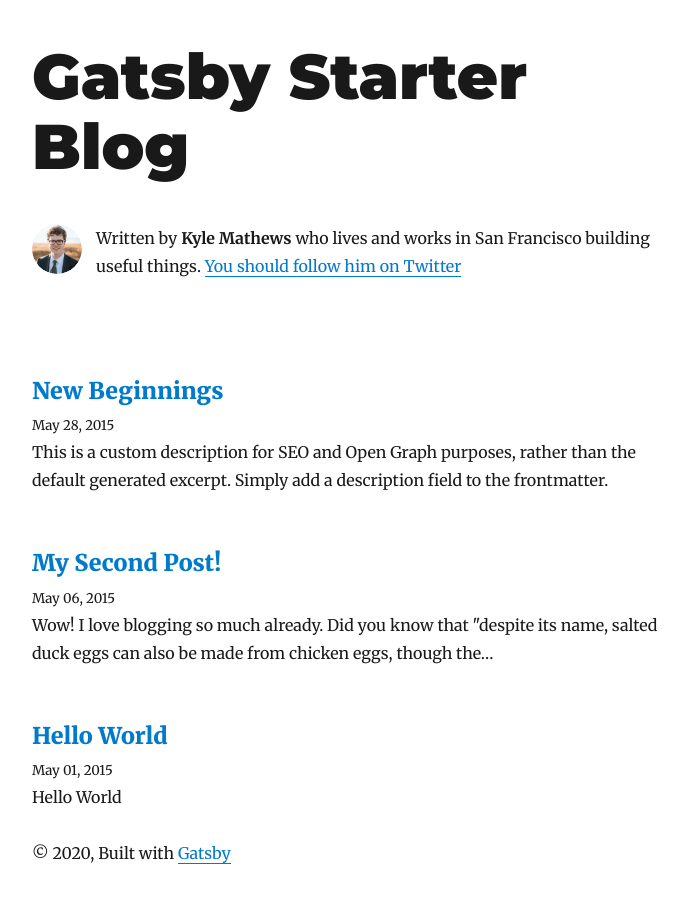
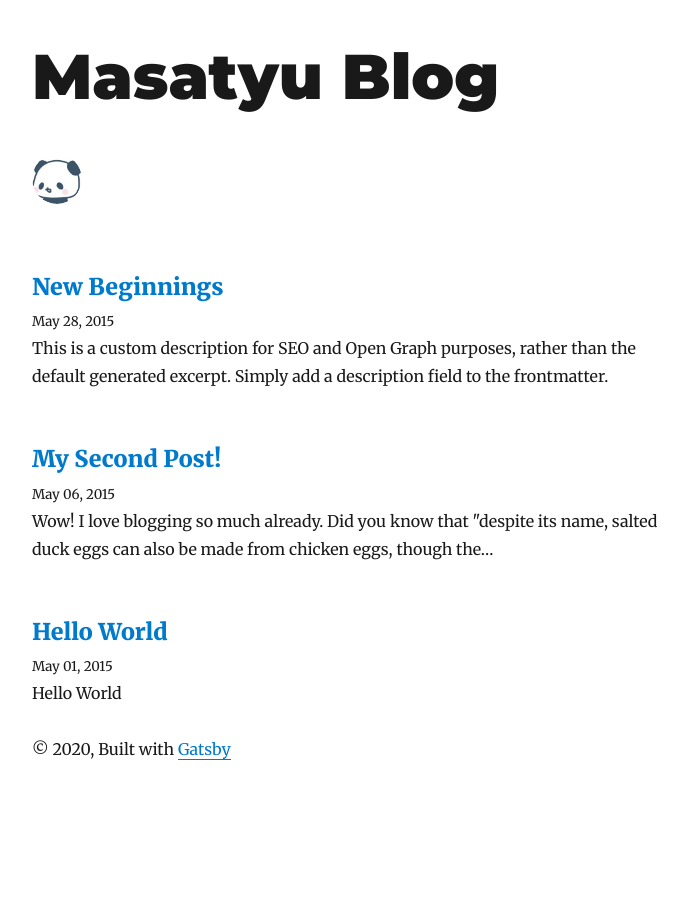
Before and after one commit to masatyu/gh-page, a Gatsby site: page / in a window 1280 px wide. Shown: the whole page, without its empty margins (293-981 px from the left). After the commit the page ends 805 px from the top, so only its background shows below. Built offline with nearby package versions, Linux system fonts and the light colour scheme; Gatsby itself is replaced by a stand-in of ours; some packages are replaced by stand-ins of ours.

Commit message:
基本修正

```diff
--- a/gatsby-config.js
+++ b/gatsby-config.js
@@ -1,9 +1,9 @@
 module.exports = {
   siteMetadata: {
-    title: `Gatsby Starter Blog`,
+    title: `Masatyu Blog`,
     author: {
-      name: `Kyle Mathews`,
-      summary: `who lives and works in San Francisco building useful things.`,
+      name: `Masatyu`,
+      summary: `試験用のブログだ～！`,
     },
     description: `A starter blog demonstrating what Gatsby can do.`,
     siteUrl: `https://gatsby-starter-blog-demo.netlify.app/`,
@@ -60,8 +60,8 @@ module.exports = {
     {
       resolve: `gatsby-plugin-manifest`,
       options: {
-        name: `Gatsby Starter Blog`,
-        short_name: `GatsbyJS`,
+        name: `Masatyu Blog`,
+        short_name: `Masatyu Blog`,
         start_url: `/`,
         background_color: `#ffffff`,
         theme_color: `#663399`,
--- a/src/components/bio.js
+++ b/src/components/bio.js
@@ -14,7 +14,7 @@ import { rhythm } from "../utils/typography"
 const Bio = () => {
   const data = useStaticQuery(graphql`
     query BioQuery {
-      avatar: file(absolutePath: { regex: "/profile-pic.jpg/" }) {
+      avatar: file(absolutePath: { regex: "/profile-pic.png/" }) {
         childImageSharp {
           fixed(width: 50, height: 50) {
             ...GatsbyImageSharpFixed
@@ -27,15 +27,12 @@ const Bio = () => {
             name
             summary
           }
-          social {
-            twitter
-          }
         }
       }
     }
   `)
 
-  const { author, social } = data.site.siteMetadata
+  const { author } = data.site.siteMetadata
   return (
     <div
       style={{
@@ -56,13 +53,6 @@ const Bio = () => {
           borderRadius: `50%`,
         }}
       />
-      <p>
-        Written by <strong>{author.name}</strong> {author.summary}
-        {` `}
-        <a href={`https://twitter.com/${social.twitter}`}>
-          You should follow him on Twitter
-        </a>
-      </p>
     </div>
   )
 }
```
Also changed, not shown: content/assets/profile-pic.png (added).
